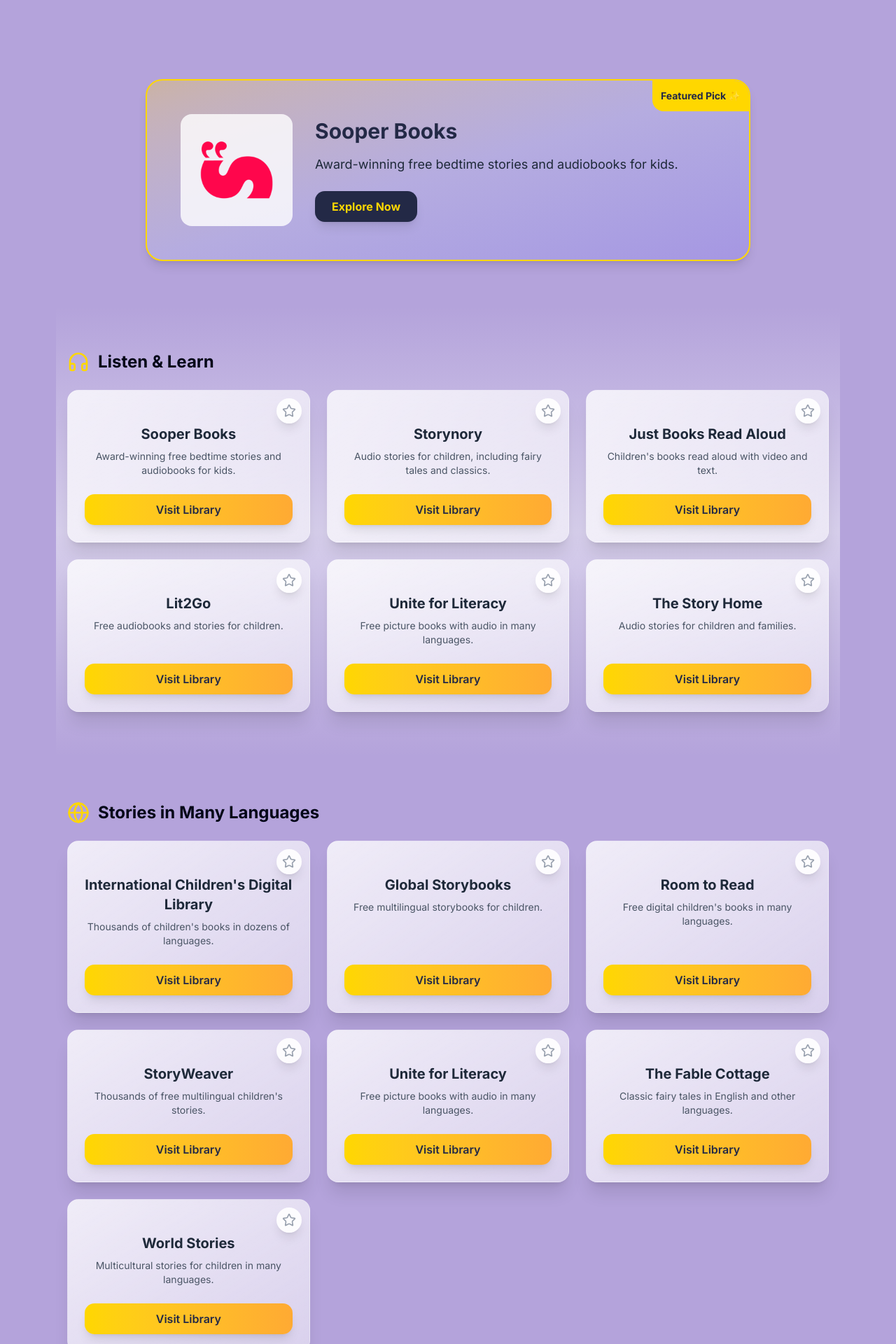
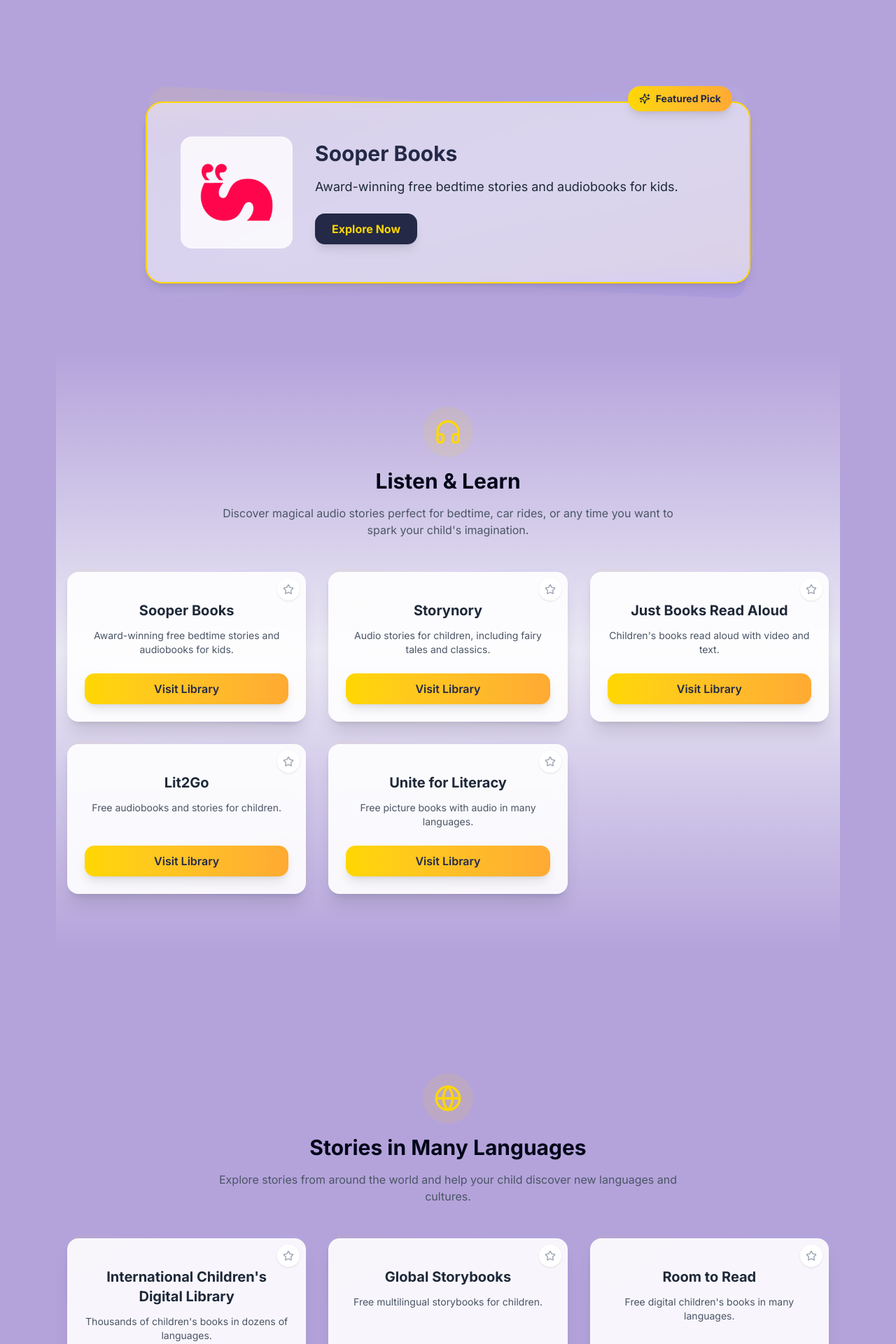
Before and after one commit to rob-schlenker/childrens-stories, a Next.js app: page / in a window 1280 px wide. Shown: the part 740-2660 px from the top of the page at 70% size. Built offline with nearby package versions, Linux system fonts and the light colour scheme.

Commit message:
feat: enhance SiteCard and HomePage with improved animations and styling; remove The Story Home site from StorySitesSection

```diff
--- a/app/_components/SiteCard.tsx
+++ b/app/_components/SiteCard.tsx
@@ -21,42 +21,56 @@
 			whileHover={{ y: -5 }}
 			transition={{ type: "spring", stiffness: 300 }}
 		>
-			{/* Favorite Button - Top Right Corner */}
-			<button
+			{/* Background gradient effect */}
+			<div className="absolute inset-0 bg-gradient-to-br from-[#ffd700]/5 via-[#b8c1ec]/5 to-[#6c63ff]/5 transform rotate-2 rounded-2xl group-hover:rotate-3 transition-transform duration-300" />
+			<div className="absolute inset-0 bg-gradient-to-tl from-[#ffd700]/5 via-[#b8c1ec]/5 to-[#6c63ff]/5 transform -rotate-2 rounded-2xl group-hover:-rotate-3 transition-transform duration-300" />
+
+			{/* Card Content */}
+			<div className="relative h-full flex flex-col bg-white/90 dark:bg-gray-800/90 rounded-2xl px-6 pt-10 pb-6 shadow-xl backdrop-blur-sm border border-white/20 overflow-hidden transition-all duration-300 group-hover:border-[#ffd700]/30">
+				{/* Favorite Button - Top Right */}
+				<motion.button
 					onClick={() => onFavorite(site.id)}
-				className="absolute top-3 right-3 z-10 p-2 rounded-full bg-white/90 dark:bg-gray-800/90 shadow-lg backdrop-blur-sm hover:scale-110 transition-transform"
-				aria-label={isFavorited ? "Remove from favorites" : "Add to favorites"}
+					className="absolute top-2 right-2 z-10 p-2 rounded-full bg-white/90 dark:bg-gray-800/90 shadow-sm backdrop-blur-sm transition-transform"
+					whileHover={{ scale: 1.1 }}
+					whileTap={{ scale: 0.95 }}
+					aria-label={
+						isFavorited ? "Remove from favorites" : "Add to favorites"
+					}
 				>
 					<Star
-					className={`w-5 h-5 transform transition-colors ${
+						className={`w-4 h-4 transform transition-all duration-300 ${
 							isFavorited
 								? "fill-yellow-400 stroke-yellow-400"
 								: "stroke-gray-400 hover:stroke-yellow-400"
 						}`}
 					/>
-			</button>
+				</motion.button>
 
-			{/* Card Content */}
-			<div className="relative h-full flex flex-col bg-gradient-to-br from-white/80 to-white/50 dark:from-gray-800/80 dark:to-gray-800/50 rounded-2xl px-6 pt-12 pb-6 shadow-xl backdrop-blur-sm border border-white/20 overflow-hidden transition-colors">
-				<h3 className="text-xl font-bold text-center mb-2 text-gray-800 dark:text-white">
+				<div className="flex-1 flex flex-col items-center">
+					<h3 className="text-xl font-bold text-center text-gray-800 dark:text-white mb-3 max-w-[85%]">
 						{site.name}
 					</h3>
 
-				<p className="text-sm text-gray-600 dark:text-gray-300 text-center mb-6 flex-grow">
+					<p className="text-sm text-gray-600 dark:text-gray-300 text-center mb-6">
 						{site.description}
 					</p>
+				</div>
 
 				{/* Visit Button */}
-				<div className="relative mt-auto">
+				<motion.div
+					className="relative mt-auto"
+					whileHover={{ scale: 1.02 }}
+					whileTap={{ scale: 0.98 }}
+				>
 					<a
 						href={site.url}
 						target="_blank"
 						rel="noopener noreferrer"
-						className="block w-full py-2.5 px-4 text-center font-semibold rounded-xl bg-gradient-to-r from-[#ffd700] to-[#ffaa33] text-[#232946] shadow-lg hover:shadow-xl hover:scale-[1.02] hover:brightness-105 transition-all duration-200"
+						className="block w-full py-2.5 px-4 text-center font-semibold rounded-xl bg-gradient-to-r from-[#ffd700] to-[#ffaa33] text-[#232946] shadow-lg hover:shadow-xl hover:brightness-105 transition-all duration-300"
 					>
 						Visit Library
 					</a>
-				</div>
+				</motion.div>
 			</div>
 		</motion.div>
 	);
--- a/app/_components/StorySitesSection.tsx
+++ b/app/_components/StorySitesSection.tsx
@@ -217,13 +217,6 @@
 		description: "Short stories and videos for children.",
 		logo: "/logos/literacyshed.png",
 	},
-	{
-		id: "the-story-home",
-		name: "The Story Home",
-		url: "https://thestoryhome.com/",
-		description: "Audio stories for children and families.",
-		logo: "/logos/storyhome.png",
-	}
 ];
 
 export default function StorySitesSection() {
--- a/app/page.tsx
+++ b/app/page.tsx
@@ -3,8 +3,16 @@
 import HeroBanner from "./_components/HeroBanner";
 import { storySites } from "./_components/StorySitesSection";
 import SiteCard from "./_components/SiteCard";
-import { BookOpen, Globe, Headphones } from "lucide-react";
+import {
+	BookOpen,
+	Sparkles,
+	Globe,
+	Headphones,
+	Stars,
+	BookOpenCheck,
+} from "lucide-react";
 import Image from "next/image";
+import { motion } from "framer-motion";
 
 export default function HomePage() {
 	const [favorites, setFavorites] = useState<string[]>([]);
@@ -56,15 +64,25 @@
 	};
 
 	return (
-		<div className="space-y-16">
+		<div className="space-y-24">
 			<HeroBanner />
 
 			{/* Featured Site */}
 			{featured && (
 				<section className="max-w-4xl mx-auto px-4">
-					<div className="flex flex-col md:flex-row items-center bg-gradient-to-br from-[#ffd700]/30 via-[#b8c1ec]/30 to-[#6c63ff]/20 rounded-3xl shadow-lg p-8 pt-16 md:p-12 border-2 border-[#ffd700] relative overflow-hidden">
-						<div className="absolute top-0 right-0 p-2 md:p-3 bg-[#ffd700] rounded-bl-2xl text-sm font-bold text-[#232946]">
-							Featured Pick ✨
+					<motion.div
+						initial={{ opacity: 0, y: 20 }}
+						animate={{ opacity: 1, y: 0 }}
+						className="relative"
+					>
+						<div className="absolute inset-0 bg-gradient-to-br from-[#ffd700]/10 via-[#b8c1ec]/10 to-[#6c63ff]/10 transform rotate-3 rounded-3xl" />
+						<div className="absolute inset-0 bg-gradient-to-tl from-[#ffd700]/10 via-[#b8c1ec]/10 to-[#6c63ff]/10 transform -rotate-3 rounded-3xl" />
+						<div className="relative flex flex-col md:flex-row items-center bg-white/50 dark:bg-gray-900/50 backdrop-blur-sm rounded-3xl shadow-lg p-8 pt-16 md:p-12 border-2 border-[#ffd700]">
+							<div className="absolute -top-6 right-6 px-4 py-2 bg-gradient-to-r from-[#ffd700] to-[#ffaa33] rounded-full shadow-lg">
+								<span className="flex items-center gap-2 text-sm font-bold text-[#232946]">
+									<Sparkles className="w-4 h-4" />
+									Featured Pick
+								</span>
 							</div>
 							<div className="flex flex-col md:flex-row items-center gap-8 w-full">
 								<div className="w-32 h-32 md:w-40 md:h-40 flex-shrink-0 bg-white/80 rounded-2xl p-4">
@@ -95,67 +113,124 @@
 								</div>
 							</div>
 						</div>
+					</motion.div>
 				</section>
 			)}
 
 			{/* Audio Stories */}
-			<section className="px-4 bg-gradient-to-b from-transparent via-gray-50/50 dark:via-gray-900/50 to-transparent py-16">
-				<div className="max-w-6xl mx-auto">
-					<div className="flex items-center gap-3 mb-6">
-						<Headphones className="w-8 h-8 text-[#ffd700]" />
-						<h2 className="text-2xl font-bold">Listen & Learn</h2>
+			<section className="relative px-4 py-20">
+				<div className="absolute inset-0 bg-gradient-to-b from-transparent via-gray-50/80 dark:via-gray-900/80 to-transparent" />
+				<motion.div
+					initial={{ opacity: 0 }}
+					whileInView={{ opacity: 1 }}
+					viewport={{ once: true }}
+					className="relative max-w-6xl mx-auto"
+				>
+					<div className="flex flex-col items-center gap-4 mb-12 text-center">
+						<div className="p-4 rounded-full bg-[#ffd700]/10">
+							<Headphones className="w-10 h-10 text-[#ffd700]" />
 						</div>
-					<div className="grid grid-cols-1 sm:grid-cols-2 lg:grid-cols-3 gap-6">
-						{categories.audio.map((site) => (
+						<h2 className="text-3xl font-bold">Listen & Learn</h2>
+						<p className="text-gray-600 dark:text-gray-300 max-w-2xl">
+							Discover magical audio stories perfect for bedtime, car rides, or
+							any time you want to spark your child's imagination.
+						</p>
+					</div>
+					<div className="grid grid-cols-1 sm:grid-cols-2 lg:grid-cols-3 gap-8">
+						{categories.audio.map((site, index) => (
+							<motion.div
+								key={site.id}
+								initial={{ opacity: 0, y: 20 }}
+								whileInView={{ opacity: 1, y: 0 }}
+								viewport={{ once: true }}
+								transition={{ delay: index * 0.1 }}
+							>
 								<SiteCard
-								key={site.id}
 									site={site}
 									isFavorited={favorites.includes(site.id)}
 									onFavorite={handleFavorite}
 								/>
+							</motion.div>
 						))}
 					</div>
-				</div>
+				</motion.div>
 			</section>
 
 			{/* Multilingual Stories */}
-			<section className="px-4">
-				<div className="max-w-6xl mx-auto">
-					<div className="flex items-center gap-3 mb-6">
-						<Globe className="w-8 h-8 text-[#ffd700]" />
-						<h2 className="text-2xl font-bold">Stories in Many Languages</h2>
+			<section className="relative px-4 py-20">
+				<motion.div
+					initial={{ opacity: 0 }}
+					whileInView={{ opacity: 1 }}
+					viewport={{ once: true }}
+					className="relative max-w-6xl mx-auto"
+				>
+					<div className="flex flex-col items-center gap-4 mb-12 text-center">
+						<div className="p-4 rounded-full bg-[#ffd700]/10">
+							<Globe className="w-10 h-10 text-[#ffd700]" />
 						</div>
-					<div className="grid grid-cols-1 sm:grid-cols-2 lg:grid-cols-3 gap-6">
-						{categories.multilingual.map((site) => (
+						<h2 className="text-3xl font-bold">Stories in Many Languages</h2>
+						<p className="text-gray-600 dark:text-gray-300 max-w-2xl">
+							Explore stories from around the world and help your child discover
+							new languages and cultures.
+						</p>
+					</div>
+					<div className="grid grid-cols-1 sm:grid-cols-2 lg:grid-cols-3 gap-8">
+						{categories.multilingual.map((site, index) => (
+							<motion.div
+								key={site.id}
+								initial={{ opacity: 0, y: 20 }}
+								whileInView={{ opacity: 1, y: 0 }}
+								viewport={{ once: true }}
+								transition={{ delay: index * 0.1 }}
+							>
 								<SiteCard
-								key={site.id}
 									site={site}
 									isFavorited={favorites.includes(site.id)}
 									onFavorite={handleFavorite}
 								/>
+							</motion.div>
 						))}
 					</div>
-				</div>
+				</motion.div>
 			</section>
 
 			{/* More Stories */}
-			<section className="px-4 bg-gradient-to-b from-transparent via-gray-50/50 dark:via-gray-900/50 to-transparent py-16">
-				<div className="max-w-6xl mx-auto">
-					<div className="flex items-center gap-3 mb-6">
-						<BookOpen className="w-8 h-8 text-[#ffd700]" />
-						<h2 className="text-2xl font-bold">More Magical Stories</h2>
+			<section className="relative px-4 py-20">
+				<div className="absolute inset-0 bg-gradient-to-b from-transparent via-gray-50/80 dark:via-gray-900/80 to-transparent" />
+				<motion.div
+					initial={{ opacity: 0 }}
+					whileInView={{ opacity: 1 }}
+					viewport={{ once: true }}
+					className="relative max-w-6xl mx-auto"
+				>
+					<div className="flex flex-col items-center gap-4 mb-12 text-center">
+						<div className="p-4 rounded-full bg-[#ffd700]/10">
+							<BookOpen className="w-10 h-10 text-[#ffd700]" />
 						</div>
-					<div className="grid grid-cols-1 sm:grid-cols-2 lg:grid-cols-3 gap-6">
-						{categories.other.map((site) => (
+						<h2 className="text-3xl font-bold">More Magical Stories</h2>
+						<p className="text-gray-600 dark:text-gray-300 max-w-2xl">
+							Dive into our collection of enchanting stories that will captivate
+							young minds and inspire their love for reading.
+						</p>
+					</div>
+					<div className="grid grid-cols-1 sm:grid-cols-2 lg:grid-cols-3 gap-8">
+						{categories.other.map((site, index) => (
+							<motion.div
+								key={site.id}
+								initial={{ opacity: 0, y: 20 }}
+								whileInView={{ opacity: 1, y: 0 }}
+								viewport={{ once: true }}
+								transition={{ delay: index * 0.1 }}
+							>
 								<SiteCard
-								key={site.id}
 									site={site}
 									isFavorited={favorites.includes(site.id)}
 									onFavorite={handleFavorite}
 								/>
+							</motion.div>
 						))}
 					</div>
-				</div>
+				</motion.div>
 			</section>
 		</div>
 	);
```
Lines whose indentation alone changed are shown as unchanged.
